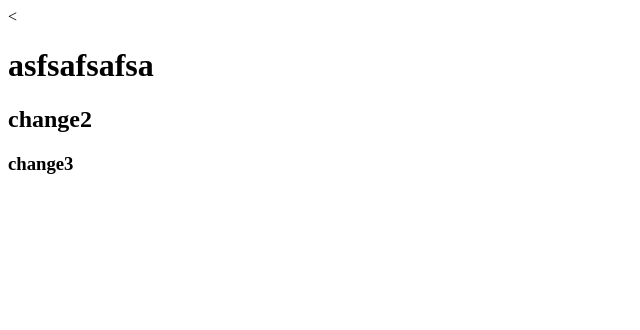
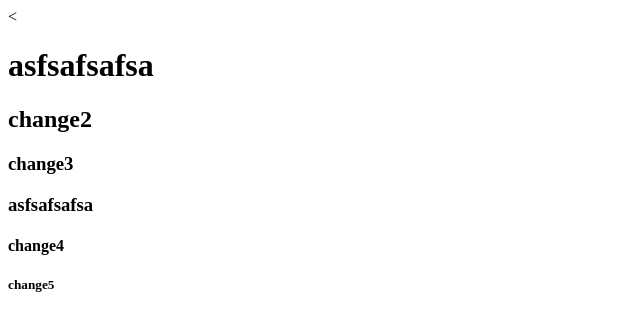
Before and after one commit to oceanzou123/IAT339_P02, a plain HTML site: page index.html in a window 1280 px wide. Shown: the whole page, without its empty margins (0-640 px from the left). Drawn offline with Linux system fonts and the light colour scheme.

Commit message:
make lots of the heading tags

```diff
--- a/index.html
+++ b/index.html
@@ -7,5 +7,8 @@
 <h1>asfsafsafsa</h1>
 <h2>change2</h2>
 <h3>change3</h3>
+<h3>asfsafsafsa</h3>
+<h4>change4</h4>
+<h5>change5</h5>
 </body>
 </html>
```
